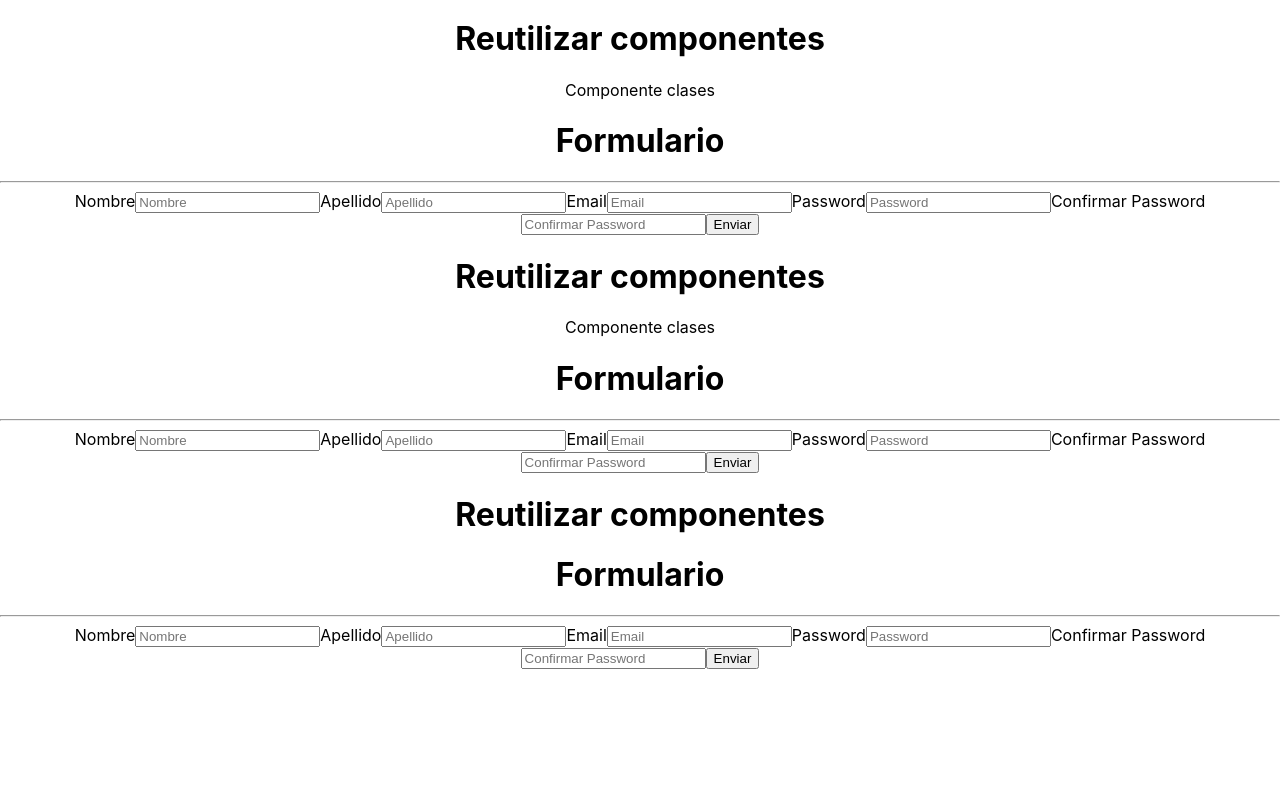
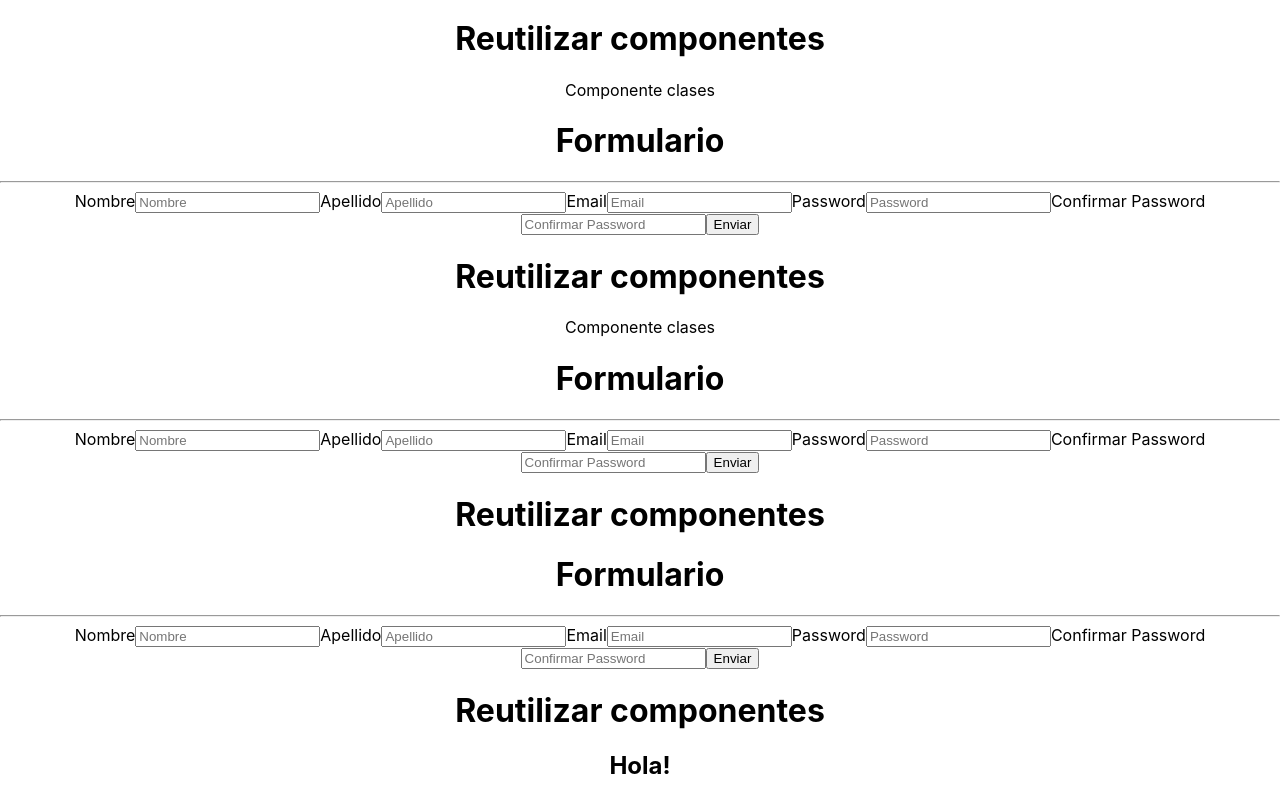
Before and after one commit to moisecas/CursoReact_Coderhouse, a React (Create React App) app in the folder moises-castro/: page / in a window 1280 px wide. Shown: the part 760-1560 px from the top of the page. Before the commit the page ends 1429 px from the top, so only its background shows below. Built offline with nearby package versions, Linux system fonts and the light colour scheme.

Commit message:
clase 11 julio2022

```diff
--- a/moises-castro/src/App.jsx
+++ b/moises-castro/src/App.jsx
@@ -4,6 +4,7 @@ import './App.css';
 import Clase from './Components/Clases';
 import Formulario from './Components/Formulario';
 import Container from './Components/Container';
+import Props from './Components/Props';
 
 
 
@@ -33,6 +34,8 @@ function App() {
       <h1> Reutilizar componentes </h1>
       {/*prop saludar*/}
       <Formulario  />  {/*importar Formulario.jsx*/}
+      <h1> Reutilizar componentes </h1>
+      <Props />
 
 
     </div>
--- /dev/null
+++ b/moises-castro/src/Components/Props.jsx
@@ -0,0 +1,11 @@
+import React, { Fragment } from 'react';
+
+const Saludo = (props) => {
+    return (
+        <Fragment>
+            <h2>Hola! {props.nombre}</h2>
+        </Fragment>
+    );
+}
+
+export default Saludo;
```
